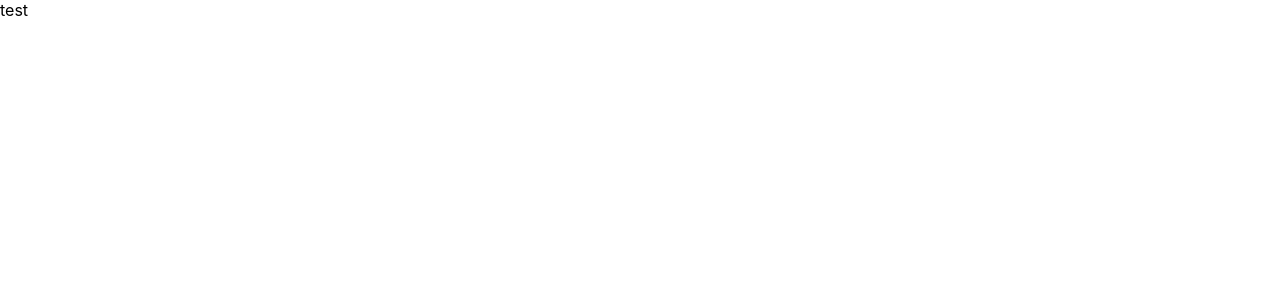
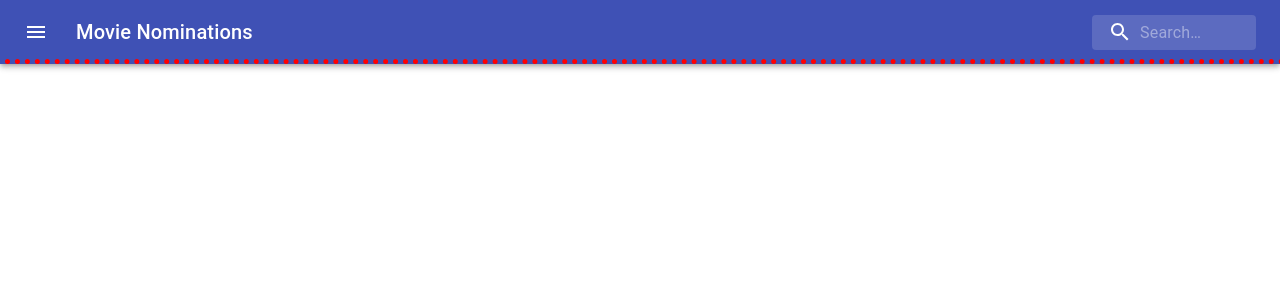
Before and after one commit to alexander-w-ross/shopify-movie-nominations, a React (Create React App) app: page / in a window 1280 px wide. Shown: the top 300 px of the page. Built offline with nearby package versions, Linux system fonts and the light colour scheme.

Commit message:
add basic navbar

```diff
--- a/package.json
+++ b/package.json
@@ -4,6 +4,7 @@
   "private": true,
   "dependencies": {
     "@material-ui/core": "^4.11.2",
+    "@material-ui/icons": "^4.11.2",
     "@testing-library/jest-dom": "^5.11.4",
     "@testing-library/react": "^11.1.0",
     "@testing-library/user-event": "^12.1.10",
--- a/src/App.js
+++ b/src/App.js
@@ -1,7 +1,21 @@
+import { Container } from "@material-ui/core";
 import "./App.css";
+import Nav from "./components/Nav/Nav";
 
 function App() {
-  return <div>test</div>;
+  return (
+    <>
+      <Nav />
+      <Container
+        maxWidth="lg"
+        style={{
+          outline: "5px dotted red",
+          height: "100vh",
+          padding: "10px 10px",
+        }}
+      ></Container>
+    </>
+  );
 }
 
 export default App;
--- /dev/null
+++ b/src/components/Nav/Nav.js
@@ -0,0 +1,47 @@
+import React from "react";
+import AppBar from "@material-ui/core/AppBar";
+import Toolbar from "@material-ui/core/Toolbar";
+import IconButton from "@material-ui/core/IconButton";
+import Typography from "@material-ui/core/Typography";
+import InputBase from "@material-ui/core/InputBase";
+
+import MenuIcon from "@material-ui/icons/Menu";
+import SearchIcon from "@material-ui/icons/Search";
+import { useStyles } from "./NavStyles";
+
+export default function Nav() {
+  const classes = useStyles();
+
+  return (
+    <div className={classes.root}>
+      <AppBar position="static">
+        <Toolbar>
+          <IconButton
+            edge="start"
+            className={classes.menuButton}
+            color="inherit"
+            aria-label="open drawer"
+          >
+            <MenuIcon />
+          </IconButton>
+          <Typography className={classes.title} variant="h6" noWrap>
+            Movie Nominations
+          </Typography>
+          <div className={classes.search}>
+            <div className={classes.searchIcon}>
+              <SearchIcon />
+            </div>
+            <InputBase
+              placeholder="Search…"
+              classes={{
+                root: classes.inputRoot,
+                input: classes.inputInput,
+              }}
+              inputProps={{ "aria-label": "search" }}
+            />
+          </div>
+        </Toolbar>
+      </AppBar>
+    </div>
+  );
+}
--- /dev/null
+++ b/src/components/Nav/NavStyles.js
@@ -0,0 +1,56 @@
+import { makeStyles, fade } from "@material-ui/core/styles";
+
+export const useStyles = makeStyles((theme) => ({
+  root: {
+    flexGrow: 1,
+  },
+  menuButton: {
+    marginRight: theme.spacing(2),
+  },
+  title: {
+    flexGrow: 1,
+    display: "none",
+    [theme.breakpoints.up("sm")]: {
+      display: "block",
+    },
+  },
+  search: {
+    position: "relative",
+    borderRadius: theme.shape.borderRadius,
+    backgroundColor: fade(theme.palette.common.white, 0.15),
+    "&:hover": {
+      backgroundColor: fade(theme.palette.common.white, 0.25),
+    },
+    marginLeft: 0,
+    width: "100%",
+    [theme.breakpoints.up("sm")]: {
+      marginLeft: theme.spacing(1),
+      width: "auto",
+    },
+  },
+  searchIcon: {
+    padding: theme.spacing(0, 2),
+    height: "100%",
+    position: "absolute",
+    pointerEvents: "none",
+    display: "flex",
+    alignItems: "center",
+    justifyContent: "center",
+  },
+  inputRoot: {
+    color: "inherit",
+  },
+  inputInput: {
+    padding: theme.spacing(1, 1, 1, 0),
+    // vertical padding + font size from searchIcon
+    paddingLeft: `calc(1em + ${theme.spacing(4)}px)`,
+    transition: theme.transitions.create("width"),
+    width: "100%",
+    [theme.breakpoints.up("sm")]: {
+      width: "12ch",
+      "&:focus": {
+        width: "20ch",
+      },
+    },
+  },
+}));
--- /dev/null
+++ b/src/components/Nav/index.js
@@ -0,0 +1 @@
+export { default as Nav } from "./Nav";
--- /dev/null
+++ b/src/components/Search/index.js
@@ -0,0 +1 @@
+export { default as Search } from "./Search";
```
Also changed, not shown: src/components/Search/Search.js (added), src/components/Search/SearchStyles.js (added), 2 other files (tests, documents, lock files or other folders).
